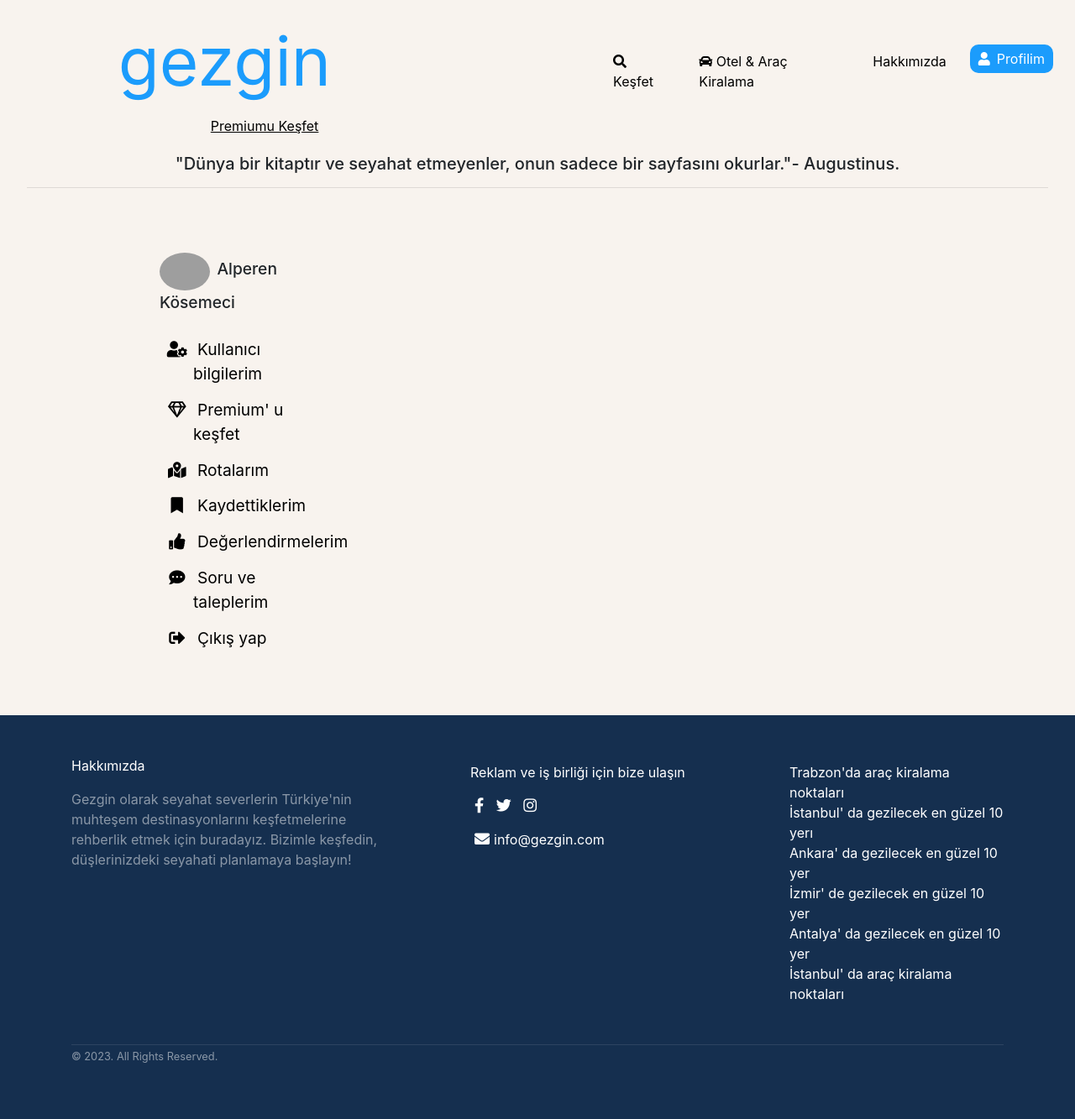
After one commit to YM-Gezgin/gezgin, a PHP site: page /profilim.html in a window 1280 px wide. The commit adds this page. Shown: the whole page at 84% size. Run offline with PHP 8.4, Linux system fonts and the light colour scheme; some libraries are stand-ins or nearby versions; grey boxes are pictures that could not be loaded.

Commit message:
Profilim arayüzü tasarlandı

```diff
--- a/anaSayfa.html
+++ b/anaSayfa.html
@@ -46,7 +46,7 @@
   </nav>
   <div class="jumbotron text-center header-jumbotron" style="background: none;">
     <h5 style="text-align: center;">"Dünya bir kitaptır ve seyahat etmeyenler, onun sadece bir sayfasını okurlar."-
-        Augustinus.</h5>
+        Augustinus.</h5> <hr>
     <!-- Diğer içerikler -->
 </div>
 
--- a/css/styles.css
+++ b/css/styles.css
@@ -172,14 +172,6 @@ body {
     margin: 0 auto;
 }
 
-
-
-
-
-
-
-
-
 .footer{
     background: #152F4F;
     color:white;
@@ -232,3 +224,37 @@ body {
 
     .copyright p{border-top:1px solid rgba(255,255,255,.1);}
     }
+
+    .yuvarlak-imge {
+        border-radius: 50%;
+    }
+
+    .fa-ul li {
+        font-size: 1.2em;
+        padding-bottom: 14px; /* İstediğiniz boyutu ayarlayın */
+      }
+      .fa-li-co{
+        padding-left: 5px;
+      }
+
+      .fa-ul li:hover .fa-li i,
+      .fa-ul li:hover .fa-li-co {
+        color: #76b4e4; /* Mavi renk, isteğe bağlı olarak değiştirilebilir */
+      }
+
+      .fa-ul li.clicked {
+        background-color: #2ecc71; /* Tıklandığında rengi, isteğe bağlı olarak değiştirilebilir */
+      }
+      .fa-ul a{
+        color: black;
+    }
+      .fa-ul a:hover {
+        text-decoration: none;
+      }
+      .fa-ul a:link,
+        .fa-ul a:visited {
+          color: black; /* Tıklanılmamış ve ziyaret edilmemiş durum için siyah renk */
+        }
+      .fa-ul a.active {
+        color: #1B9CFC !important; /* Tıklandığında (aktif durumda) mavi renk (isteğe bağlı) */
+      }
--- a/girisKayit.html
+++ b/girisKayit.html
@@ -46,7 +46,7 @@
       </nav>
       <div class="jumbotron text-center header-jumbotron" style="background: none;">
         <h5 style="text-align: center;">"Dünya bir kitaptır ve seyahat etmeyenler, onun sadece bir sayfasını okurlar."-
-            Augustinus.</h5>
+            Augustinus.</h5> <hr>
         <!-- Diğer içerikler -->
     </div>
 
--- a/js/scripts.js
+++ b/js/scripts.js
@@ -143,3 +143,16 @@ document.getElementById("sifremiUnuttumButton").addEventListener("click", functi
             modal.style.display = 'none';
         }
     };
+
+    function setActiveLink(element) {
+        // Tıklandığında diğer linklerden 'active' sınıfını kaldır
+        var links = document.querySelectorAll('.fa-ul a');
+        links.forEach(function(link) {
+          link.classList.remove('active');
+        });
+        element.classList.add('active');
+
+        var faLiCoText = document.querySelector('.active .fa-li-co').innerText;
+        document.getElementById('p_title').innerText=faLiCoText;
+
+      }
--- /dev/null
+++ b/profilim.html
@@ -0,0 +1,143 @@
+<!DOCTYPE html>
+<html lang="en">
+<head>
+    <meta charset="UTF-8">
+    <meta name="viewport" content="width=device-width, initial-scale=1.0">
+
+    <title>Profilim</title>
+
+    <link rel="stylesheet" href="https://maxcdn.bootstrapcdn.com/bootstrap/4.5.2/css/bootstrap.min.css">
+    <link rel="stylesheet" href="https://cdnjs.cloudflare.com/ajax/libs/font-awesome/5.15.4/css/all.min.css">
+
+    <link rel="stylesheet" href="css/styles.css"> <!-- Bağlanacak olan CSS dosyası -->
+    <!-- jQuery'yi ekleyin -->
+    <script src="https://code.jquery.com/jquery-3.6.4.min.js"></script>
+    <script src="https://maxcdn.bootstrapcdn.com/bootstrap/3.4.1/js/bootstrap.min.js"></script>
+</head>
+<body>
+    <nav class="navbar navbar-expand-lg navbar-light bg-light">
+        <div class="nav-container mx a">
+        <a class="navbar-brand" href="#">gezgin
+          <a href="#" class="custom-link">Premiumu Keşfet</a>
+        </a>
+        </div>
+        <button class="navbar-toggler" type="button" data-toggle="collapse" data-target="#navbarNav" aria-controls="navbarNav" aria-expanded="false" aria-label="Toggle navigation">
+          <span class="navbar-toggler-icon"></span>
+        </button>
+        <div class="collapse navbar-collapse" id="navbarNav">
+          <ul class="navbar-nav">
+            <li class="nav-item">
+              <a class="nav-link" href="#"><i class="fas fa-search"></i> Keşfet </a>
+            </li>
+            <li class="nav-item">
+              <a class="nav-link" href="#"><i class="fas fa-car"></i> Otel & Araç Kiralama</a>
+            </li>
+            <li class="nav-item">
+              <a class="nav-link" href="#">Hakkımızda</a>
+            </li>
+            <li class="nav-item giris-yap">
+              <a class="nav-link" href="#"><i class="fas fa-user icon"></i> Profilim</a>
+            </li>
+          </ul>
+        </div>
+      </nav>
+      <div class="jumbotron text-center header-jumbotron" style="background: none;">
+        <h5 style="text-align: center;">"Dünya bir kitaptır ve seyahat etmeyenler, onun sadece bir sayfasını okurlar."-
+            Augustinus.</h5> <hr>
+        <!-- Diğer içerikler -->
+    </div>
+
+    <section class="section_container mt-5">
+        <div class="row mx-auto col-md-9">
+          <div class="col-md-3">
+            <div style="padding-bottom: 20px;">
+                <img src="https://www.dekoros.com/wp-content/uploads/2023/05/YH-00850.jpg" class="yuvarlak-imge" width="60">
+                <span style="font-size: larger;font-weight: 500; padding-left: 4px;">Alperen Kösemeci</span>
+            </div>
+
+            <ul class="fa-ul">
+                <li style="padding-top: 8px;"><a href="#" onclick="setActiveLink(this)">
+                    <span class="fa-li"><i class="fas fa-user-cog"></i></span>
+                    <span class="fa-li-co" >Kullanıcı bilgilerim</span></a> </li>
+
+                <li><a href="#" onclick="setActiveLink(this)">
+                    <span class="fa-li"><i class="far fa-gem"></i></span>
+                    <span class="fa-li-co" >Premium' u keşfet</span></a></li>
+
+                <li><a href="#" onclick="setActiveLink(this)">
+                    <span class="fa-li"><i class="fas fa-map-marked-alt"></i></span>
+                    <span class="fa-li-co" name="rota"> Rotalarım</span></a></li>
+
+                <li><a href="#" onclick="setActiveLink(this)">
+                    <span class="fa-li"><i class="fas fa-bookmark"></i></span>
+                    <span class="fa-li-co" >Kaydettiklerim</span></a></li>
+
+                <li><a href="#" onclick="setActiveLink(this)">
+                    <span class="fa-li"><i class="fas fa-thumbs-up"></i></span>
+                    <span class="fa-li-co" >Değerlendirmelerim</span></a></li>
+
+                <li><a href="#" onclick="setActiveLink(this)">
+                    <span class="fa-li"><i class="fas fa-comment-dots"></i></span>
+                    <span class="fa-li-co" >Soru ve taleplerim</span></a></li>
+
+                <li><a href="#" onclick="setActiveLink(this)">
+                    <span class="fa-li"><i class="fas fa-sign-out-alt"></i></span>
+                    <span class="fa-li-co" >Çıkış yap</span></a></li>
+              </ul>
+
+          </div>
+          <div class="col-md-9">
+            <h4 id="p_title"></h4>
+          </div>
+        </div>
+      </section>
+
+
+
+
+      <div class="mt-5 pt-5 pb-5 footer">
+        <div class="container">
+        <div class="row">
+        <div class="col-lg-5 col-xs-12 about-company">
+          <p>Hakkımızda</p>
+          <p class="pr-5 text-white-50">Gezgin olarak seyahat severlerin Türkiye'nin muhteşem
+            destinasyonlarını keşfetmelerine rehberlik etmek için buradayız.
+            Bizimle keşfedin, düşlerinizdeki seyahati planlamaya başlayın! </p>
+
+        </div>
+        <div class="col-lg-4 col-xs-12 location">
+          <h4 class="mt-lg-0 mt-sm-4"></h4>
+          <p>Reklam ve iş birliği için bize ulaşın</p>
+          <p><a href="#"><i class="fab fa-facebook-f"></i>
+            <i class="fab fa-twitter"></i>
+            <i class="fab fa-instagram"></i></p>
+          <p><i class="fa fa-envelope"></i>info@gezgin.com</p>
+        </div>
+        <div class="col-lg-3 col-xs-12 links">
+            <h4 class="mt-lg-0 mt-sm-3"></h4>
+              <ul class="m-0 p-0">
+                  <li><a href="#">Trabzon'da araç kiralama noktaları</a></li>
+                  <li><a href="#">İstanbul' da gezilecek en güzel 10 yerı</a></li>
+                  <li><a href="#">Ankara' da gezilecek en güzel 10 yer</a></li>
+                  <li><a href="#">İzmir' de gezilecek en güzel 10 yer</a></li>
+                  <li><a href="#">Antalya' da gezilecek en güzel 10 yer</a></li>
+                  <li><a href="#">İstanbul' da araç kiralama noktaları</a></li>
+              </ul>
+          </div>
+        </div>
+        <div class="row mt-5">
+        <div class="col copyright">
+          <p class=""><small class="text-white-50">© 2023. All Rights Reserved.</small></p>
+        </div>
+        </div>
+        </div>
+        </div>
+
+    <script src="https://cdnjs.cloudflare.com/ajax/libs/popper.js/2.10.2/umd/popper.min.js"></script>
+<!-- Bootstrap JavaScript -->
+    <script src="https://stackpath.bootstrapcdn.com/bootstrap/4.3.1/js/bootstrap.min.js"></script>
+
+    <script src="js/scripts.js"></script>
+
+</body>
+</html>
```
